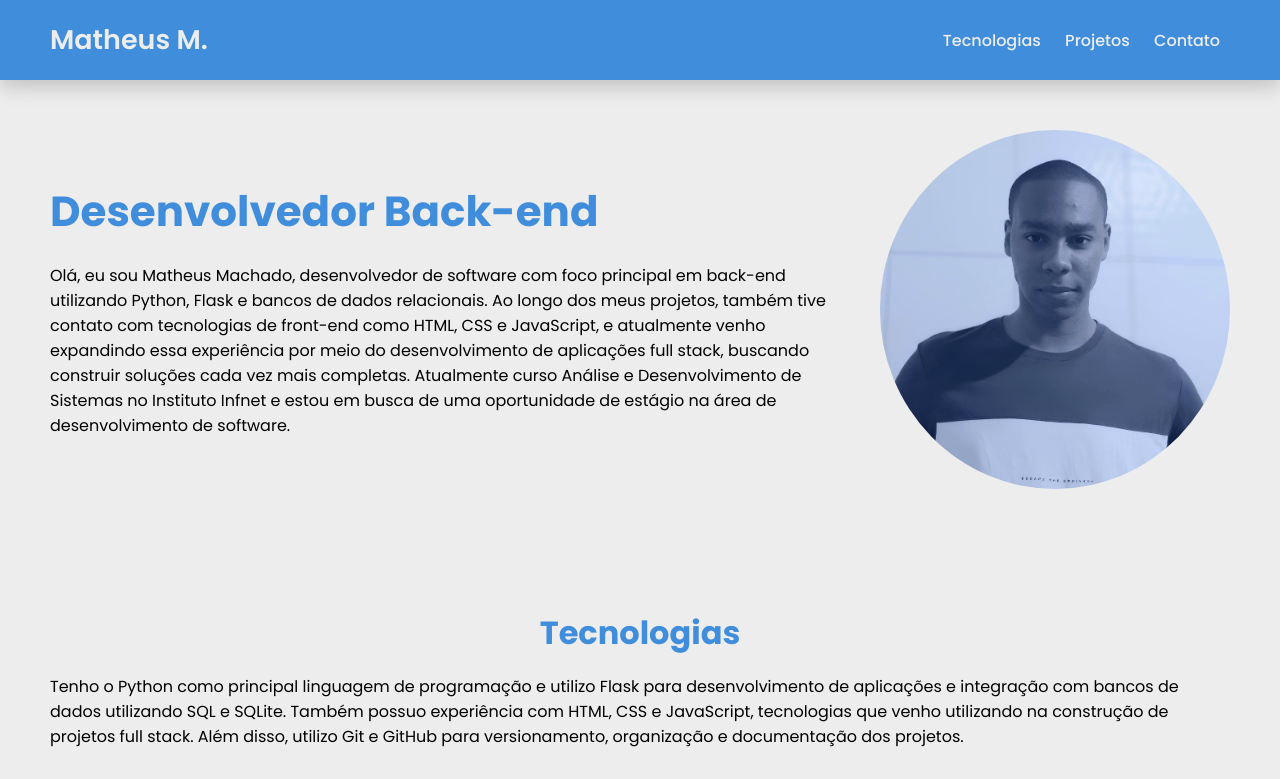
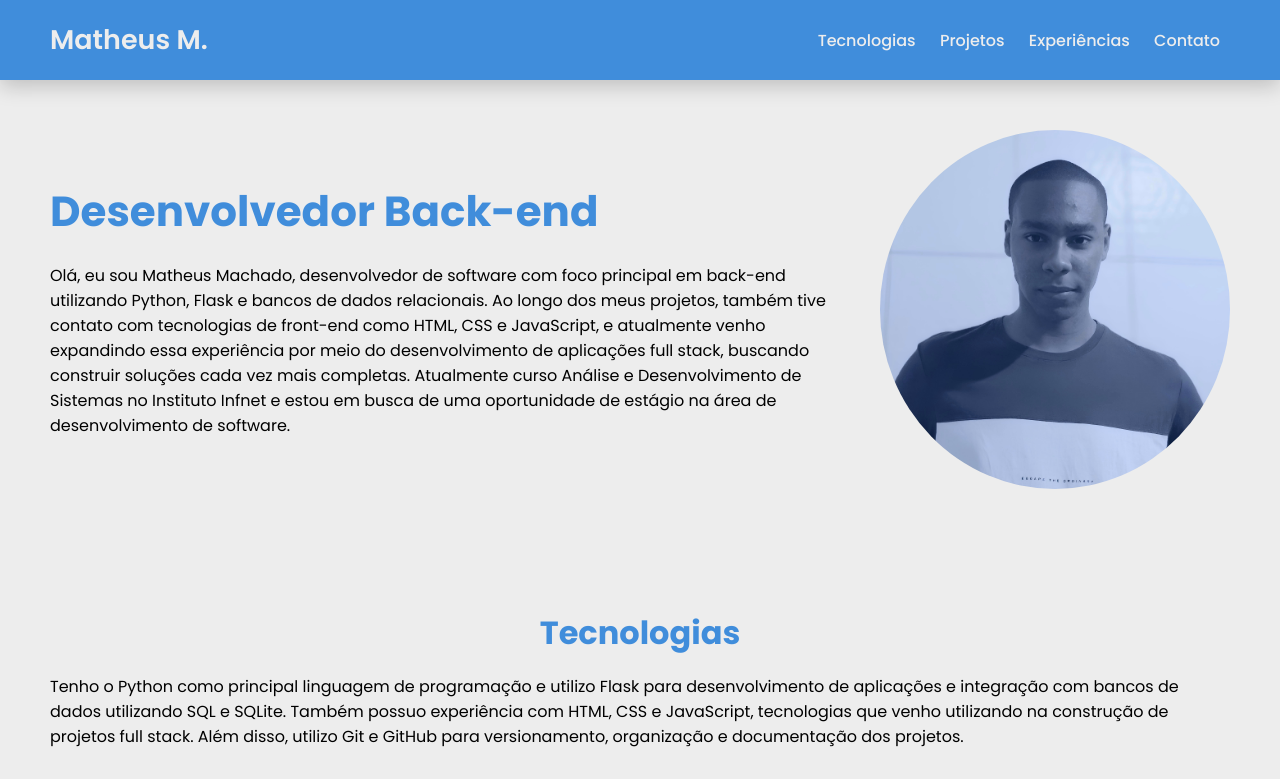
Before and after one commit to Matheus-Machado750/portfolio, a plain HTML site: page index.html in a window 1280 px wide. Shown: the top 779 px of the page. Drawn offline with Linux system fonts and the light colour scheme.

Commit message:
Adiciona link p/ Experiências na navbar

```diff
--- a/index.html
+++ b/index.html
@@ -27,6 +27,8 @@
             <a href="#tecnologias">Tecnologias</a>
 
             <a href="#projetos">Projetos</a>
+
+            <a href="#experiencias">Experiências</a>
 
             <a href="#contato">Contato</a>
 
```
